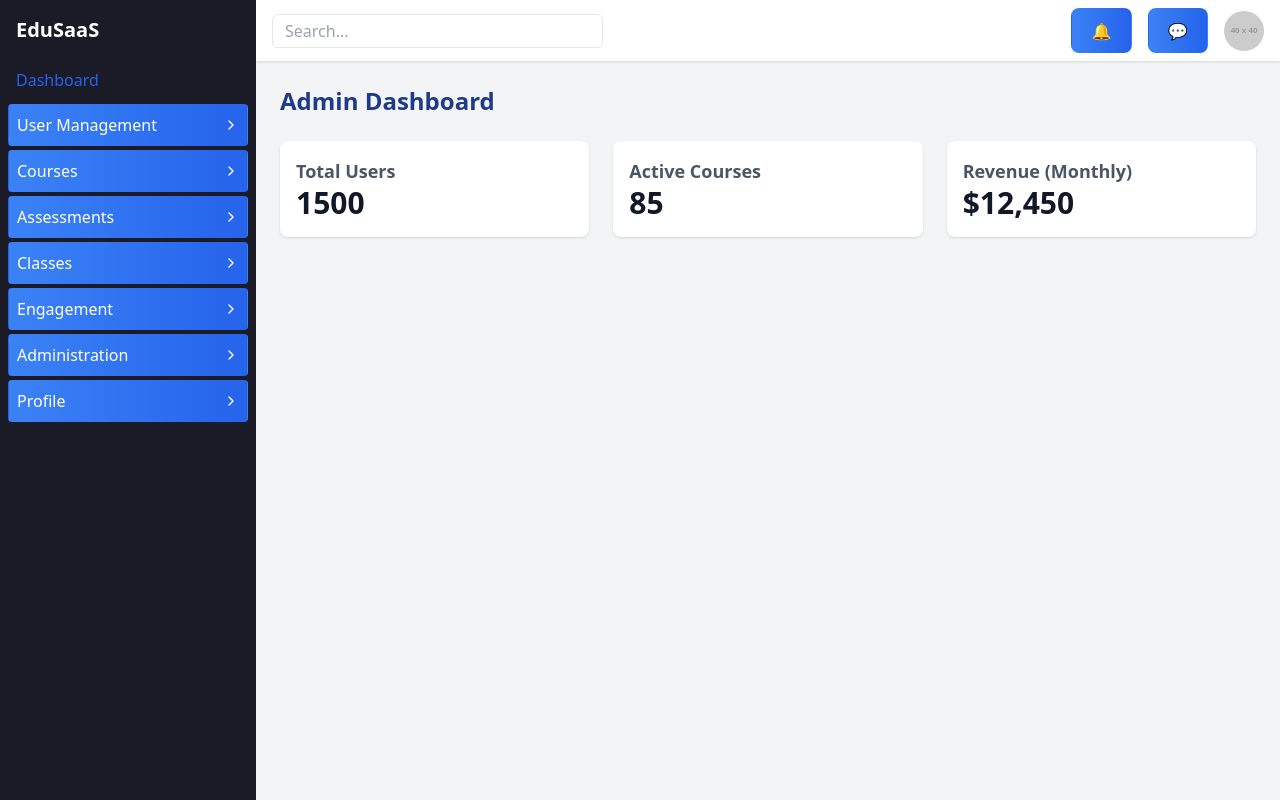
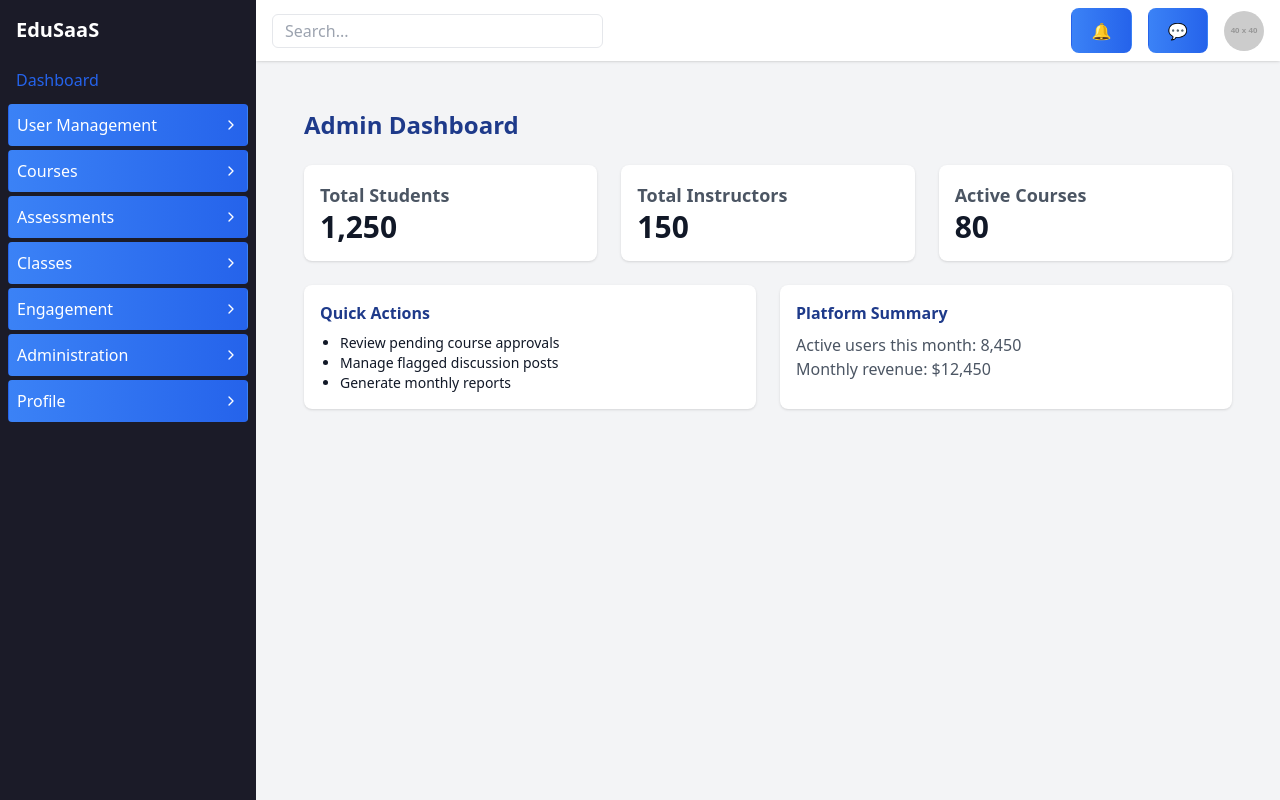
Before and after one commit to Drishti-0613/edu-frontend-copy, a React (Vite) app: page /admin/dashboard in a window 1280 px wide. Built offline with nearby package versions, Linux system fonts and the light colour scheme.

Commit message:
Initial commit

```diff
--- a/src/pages/admin/dashboard/DashboardHome.jsx
+++ b/src/pages/admin/dashboard/DashboardHome.jsx
@@ -1,3 +1,4 @@
+// src/pages/admin/dashboard/DashboardHome.jsx
 import StatsCard from "@/components/StatsCard";
 import { THEME } from "@/config/themeConfig";
 
@@ -5,13 +6,30 @@ export default function DashboardHome() {
   const theme = THEME.light;
 
   return (
-    <div className={`${theme.background} ${theme.textPrimary} space-y-6`}>
+    <div className={`${theme.background} ${theme.textPrimary} p-6 space-y-6 min-h-screen`}>
       <h1 className="text-2xl font-bold">Admin Dashboard</h1>
 
       <div className="grid grid-cols-1 md:grid-cols-3 gap-6">
-        <StatsCard title="Total Users" value="1500" />
-        <StatsCard title="Active Courses" value="85" />
-        <StatsCard title="Revenue (Monthly)" value="$12,450" />
+        <StatsCard title="Total Students" value="1,250" />
+        <StatsCard title="Total Instructors" value="150" />
+        <StatsCard title="Active Courses" value="80" />
+      </div>
+
+      <div className="grid grid-cols-1 lg:grid-cols-2 gap-6">
+        <div className={`${theme.card} p-4 rounded-lg shadow`}>
+          <h2 className="font-semibold mb-2">Quick Actions</h2>
+          <ul className="list-disc pl-5 text-sm">
+            <li>Review pending course approvals</li>
+            <li>Manage flagged discussion posts</li>
+            <li>Generate monthly reports</li>
+          </ul>
+        </div>
+
+        <div className={`${theme.card} p-4 rounded-lg shadow`}>
+          <h2 className="font-semibold mb-2">Platform Summary</h2>
+          <p className={`${theme.textSecondary}`}>Active users this month: 8,450</p>
+          <p className={`${theme.textSecondary}`}>Monthly revenue: $12,450</p>
+        </div>
       </div>
     </div>
   );
```
